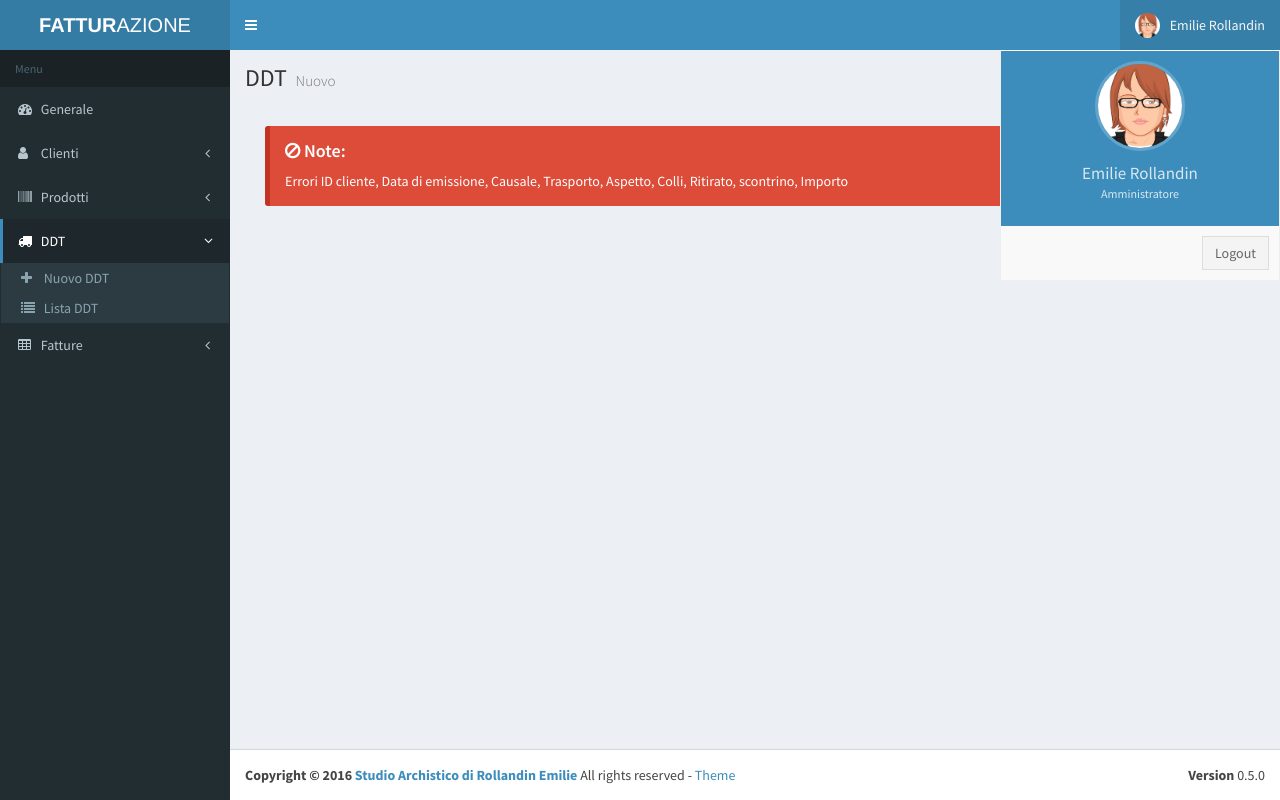
After one commit to archistico/Fatturazione, a PHP site: page /ddtnuovosql.php in a window 1280 px wide, after a click on "Emilie Rollandin". The commit adds this page. Run offline with PHP 8.4, Linux system fonts and the light colour scheme; some libraries are stand-ins or nearby versions.

Commit message:
DDT sql ok, manca insert DDD

```diff
--- /dev/null
+++ b/ddtnuovosql.php
@@ -0,0 +1,245 @@
+<!DOCTYPE html>
+<html>
+    <head>
+        <meta charset="utf-8">
+        <meta http-equiv="X-UA-Compatible" content="IE=edge">
+        <title> Fatturazione | DDT</title>
+        <!-- Tell the browser to be responsive to screen width -->
+        <?php include 'link.php'; ?>
+    </head>
+    <body class="hold-transition skin-blue sidebar-mini">
+        <div class="wrapper">
+
+            <header class="main-header">
+                <!-- Logo -->
+                <a href="index.php" class="logo">
+                    <!-- mini logo for sidebar mini 50x50 pixels -->
+                    <span class="logo-mini"><b>F</b>AT</span>
+                    <!-- logo for regular state and mobile devices -->
+                    <span class="logo-lg"><b>FATTUR</b>AZIONE</span>
+                </a>
+                <!-- Header Navbar: style can be found in header.less -->
+                <nav class="navbar navbar-static-top">
+                    <!-- Sidebar toggle button-->
+                    <a href="#" class="sidebar-toggle" data-toggle="offcanvas" role="button">
+                        <span class="sr-only">Toggle navigation</span>
+                    </a>
+
+                    <div class="navbar-custom-menu">
+                        <ul class="nav navbar-nav">
+                            <!-- User Account: style can be found in dropdown.less -->
+                            <li class="dropdown user user-menu">
+                                <a href="#" class="dropdown-toggle" data-toggle="dropdown">
+                                    <img src="dist/img/avatar3.png" class="user-image" alt="User Image">
+                                    <span class="hidden-xs">Emilie Rollandin</span>
+                                </a>
+                                <ul class="dropdown-menu">
+                                    <!-- User image -->
+                                    <li class="user-header">
+                                        <img src="dist/img/avatar3.png" class="img-circle" alt="User Image">
+                                        <p>
+                                            Emilie Rollandin
+                                            <small>Amministratore</small>
+                                        </p>
+                                    </li>
+                                    <!-- Menu Footer-->
+                                    <li class="user-footer">
+                                        <div class="pull-right">
+                                            <a href="#" class="btn btn-default btn-flat">Logout</a>
+                                        </div>
+                                    </li>
+                                </ul>
+                            </li>
+                        </ul>
+                    </div>
+                </nav>
+            </header>
+            <!-- Left side column. contains the logo and sidebar -->
+            <aside class="main-sidebar">
+                <!-- sidebar: style can be found in sidebar.less -->
+                <section class="sidebar">
+                    <!-- sidebar menu: : style can be found in sidebar.less -->
+                    <?php
+                    $menugenerale = 0; $menuclienti = 0; $menuprodotti = 0; $menuddt = 1; $menufatture = 0; $menustatistiche = 0;
+                    include 'sidebarmenu.php';
+                    ?>
+                </section>
+                <!-- /.sidebar -->
+            </aside>
+
+            <!-- Content Wrapper. Contains page content -->
+            <div class="content-wrapper">
+                <!-- Content Header (Page header) -->
+                <section class="content-header">
+                    <h1>
+                        DDT
+                        <small>Nuovo</small>
+                    </h1>
+                    <ol class="breadcrumb">
+                        <li> Home</li>
+                        <li class="active">DDT</li>
+                        <li class="active">Nuovo</li>
+                    </ol>
+                </section>
+
+                <!-- Main content -->
+                <section class="content">
+
+
+
+
+
+
+
+                <?php
+                include 'php/utilita.php';
+                include 'php/config.php';
+                include 'php/ddt.php';
+                ?>
+
+                <?php
+                // RECUPERO DATI E AGGIUNGO
+                define('CHARSET', 'UTF-8');
+                define('REPLACE_FLAGS', ENT_COMPAT | ENT_XHTML);
+
+                $errore = array();
+
+                $ddt = new DDT();
+
+                // Carico le variabili
+                if (!isset($_GET['cliente'])) {
+                    $errore['cliente'] = 'ID cliente';
+                } else {
+                    $ddt->ddt_fkcliente = $_GET['cliente'];
+                }
+                if (!isset($_GET['dataEmissione'])) {
+                    $errore['data'] = 'Data di emissione';
+                } else {
+                    $ddt->ddt_data = DateTime::createFromFormat('d/m/Y', $_GET['dataEmissione']);
+                    $ddt->ddt_anno = $ddt->ddt_data->format('Y');
+                }
+                if (!isset($_GET['causale'])) {
+                    $errore['causale'] = 'Causale';
+                } else {
+                    $ddt->ddt_causale = $_GET['causale'];
+                }
+                if (!isset($_GET['destinazione'])) {
+                    //$errore['destinazione'] = 'Destinazione';
+                } else {
+                    $ddt->ddt_destinazione = $_GET['destinazione'];
+                }
+                if (!isset($_GET['trasporto'])) {
+                    $errore['trasporto'] = 'Trasporto';
+                } else {
+                    $ddt->ddt_trasporto = $_GET['trasporto'];
+                }
+                if (!isset($_GET['aspetto'])) {
+                    $errore['aspetto'] = 'Aspetto';
+                } else {
+                    $ddt->ddt_aspetto = $_GET['aspetto'];
+                }
+                if (!isset($_GET['colli'])) {
+                    $errore['colli'] = 'Colli';
+                } else {
+                    $ddt->ddt_colli = $_GET['colli'];
+                }
+                if (!isset($_GET['ritirato'])) {
+                    $errore['ritirato'] = 'Ritirato';
+                } else {
+                    $ddt->ddt_ritiro = DateTime::createFromFormat('d/m/Y', $_GET['ritirato']);
+                }
+                if (!isset($_GET['scontrino'])) {
+                    $errore['scontrino'] = 'scontrino';
+                } else {
+                    $ddt->ddt_scontrino = $_GET['scontrino'];
+                }
+                if (!isset($_GET['importo'])) {
+                    $errore['importo'] = 'Importo';
+                } else {
+                    $ddt->ddt_importo = $_GET['importo'];
+                }
+                if (!isset($_GET['fatturazioneelettronica'])) {
+                    $ddt->ddt_fatturazioneelettronica = 0;;
+                } else {
+                    $ddt->ddt_fatturazioneelettronica = 1;
+                }
+
+                if (!isset($_GET['pagato'])) {
+                    $ddt->ddt_pagato = 0;
+                } else {
+                    $ddt->ddt_pagato = 1;
+                }
+                if (empty($errore)) {
+
+                    if ($ddt->AggiungiSQL()) {
+                        // print "Ultimo ID: ".$ddt->ddt_ultimoID."<br>";
+                        print "<div class='pad margin no-print'><div class='callout callout-success' style='margin-bottom:0!important;'><h4><i class='fa fa-check'></i> Risultato:</h4> Inserito</div></div>";
+                    } else {
+                        $errore['creazione'] = 'Database';
+                    }
+
+                    print "$ddt->ddt_fkcliente"."<br>";
+                    print  $ddt->ddt_data->format('d-m-Y H:i:s')."<br>";
+                    print "$ddt->ddt_anno"."<br>";
+                    print "$ddt->ddt_causale"."<br>";
+                    print "$ddt->ddt_destinazione"."<br>";
+                    print "$ddt->ddt_trasporto"."<br>";
+                    print "$ddt->ddt_aspetto"."<br>";
+                    print "$ddt->ddt_colli"."<br>";
+                    print  $ddt->ddt_ritiro->format('d-m-Y H:i:s')."<br>";
+                    print "$ddt->ddt_scontrino"."<br>";
+                    print "$ddt->ddt_importo"."<br>";
+                    print "$ddt->ddt_fatturazioneelettronica"."<br>";
+                    print "$ddt->ddt_pagato"."<br>";
+                    print ""."<br>";
+                    print "Prodotti"."<br>";
+                    print  $_GET['prodotti']."<br>";
+                    print ""."<br>";
+
+                    $prodotti = json_decode($_GET['prodotti']);
+                    for($c=0; $c<=count($prodotti) ; $c++) {
+                        print $prodotti[$c]->fkprodotto . " " . $prodotti[$c]->quantita . " " . $prodotti[$c]->tracciabilita . "<br>";
+                    }
+
+                    //  Testi completi 	ddd_id 	ddd_fkddt 	ddd_quantita 	ddd_fkprodotto 	ddd_tracciabilita 	ddd_annullato
+
+                }
+                if (!empty($errore)) {
+                    print "<div class='pad margin no-print'><div class='callout callout-danger' style='margin-bottom:0!important;'><h4><i class='fa fa-ban'></i> Note:</h4>Errori " . implode(", ", $errore) ."</div></div>";
+                }
+
+                //FINE CREAZIONE DDT
+                ?>
+
+
+
+
+
+
+
+
+
+
+
+
+
+
+
+
+
+
+                </section>
+                <!-- /.content -->
+            </div>
+            <!-- /.content-wrapper -->
+            <?php include 'footer.php'; ?>
+        </div>
+        <!-- ./wrapper -->
+
+        <?php include 'script.php'; ?>
+    </body>
+    <!-- page script -->
+    <script>
+
+    </script>
+</html>
--- a/php/ddt.php
+++ b/php/ddt.php
@@ -29,6 +29,7 @@ class DDT {
     public $ddt_pagato;
     public $ddt_fkfattura;
     public $ddt_annullato;
+    public $ddt_ultimoID;
 
     public function AggiungiSQL() {
         try {
@@ -48,7 +49,11 @@ class DDT {
             $dataEmissione = $this->ddt_data->format('Y-m-d');
             $dataRitiro = $this->ddt_ritiro->format('Y-m-d');
 
-            $db->exec("INSERT INTO ddt VALUES (NULL, '$this->ddt_numero','$this->ddt_anno','$dataEmissione', '$this->ddt_fkcliente', '$this->ddt_destinazione', '$this->ddt_causale', '$this->ddt_trasporto', '$this->ddt_aspetto', '$this->ddt_colli', '$dataRitiro', '$this->ddt_scontrino', '0', '$this->ddt_fatturazioneelettronica', '$this->ddt_pagato', null, '0');");
+            $this->ddt_ultimoID = -1;
+
+            $db->exec("INSERT INTO ddt VALUES (NULL, '$this->ddt_numero','$this->ddt_anno','$dataEmissione', '$this->ddt_fkcliente', '$this->ddt_destinazione', '$this->ddt_causale', '$this->ddt_trasporto', '$this->ddt_aspetto', '$this->ddt_colli', '$dataRitiro', '$this->ddt_scontrino', '$this->ddt_importo', '$this->ddt_fatturazioneelettronica', '$this->ddt_pagato', null, '0');");
+
+            $this->ddt_ultimoID = $db->lastInsertId();
 
             // chiude il database
             $db = NULL;
```
Also changed, not shown: ddtnuovo.php (+13 -7 lines).
